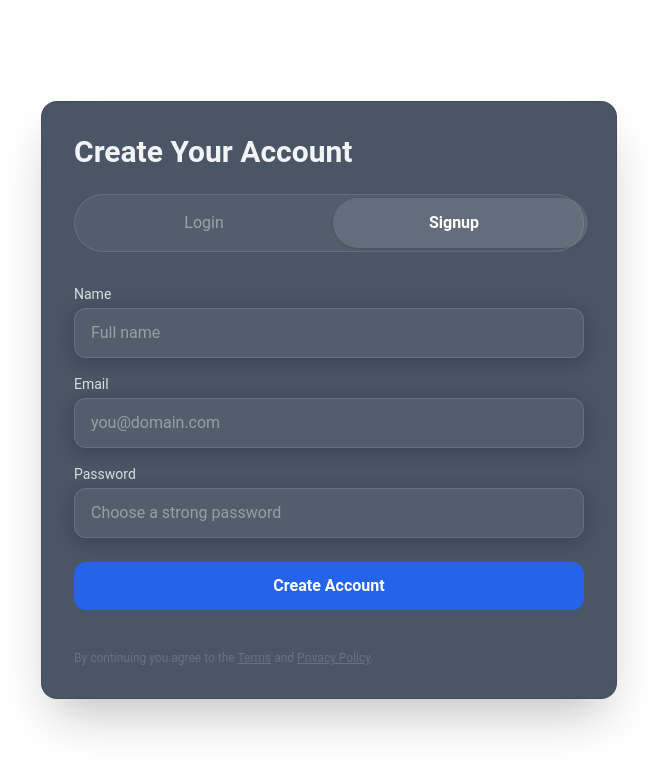
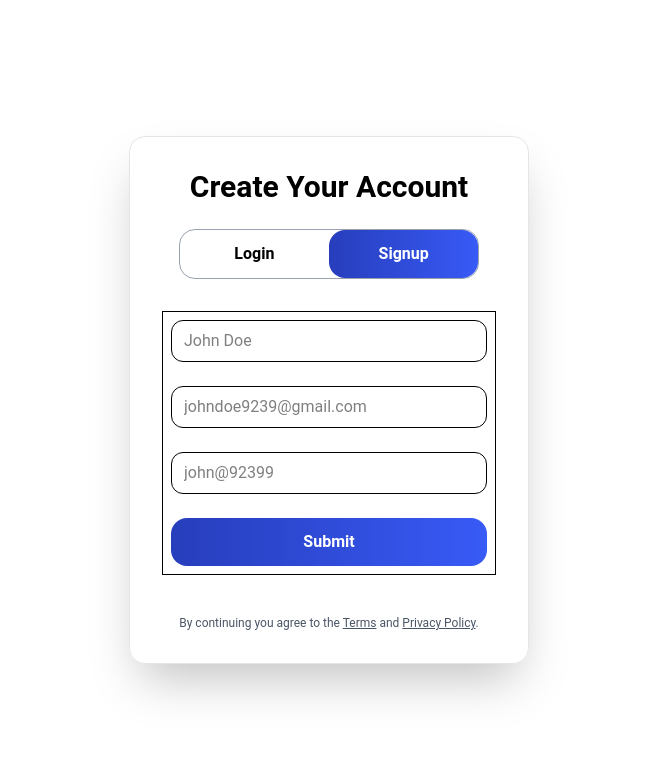
Before and after one commit to DeveloperWide/BuyStro-MERN-APP-, a React (Vite) app in the folder client/: page /register in a window 1280 px wide. Shown: the top 772 px of the page, without its empty margins (311-968 px from the left). Built offline with nearby package versions, Linux system fonts and the light colour scheme.

Commit message:
Updated code

```diff
--- a/client/package.json
+++ b/client/package.json
@@ -11,6 +11,7 @@
   },
   "dependencies": {
     "@tailwindcss/vite": "^4.1.14",
+    "axios": "^1.12.2",
     "react": "^19.1.1",
     "react-dom": "^19.1.1",
     "react-router": "^7.9.4",
--- a/client/src/App.jsx
+++ b/client/src/App.jsx
@@ -3,6 +3,7 @@ import { Route, Routes } from 'react-router';
 import AuthLayout from './pages/AuthLayout.jsx';
 import Login from './components/Login.jsx';
 import Register from './components/Register.jsx';
+import GetMe from './pages/GetMe.jsx';
 
 const App = () => {
   return (
@@ -11,6 +12,7 @@ const App = () => {
         <Route path="login" element={<Login />} />
         <Route path="register" element={<Register />} />
       </Route>
+      <Route path='/me' element={<GetMe />}/>
     </Routes>
   );
 };
--- a/client/src/components/AuthForm.jsx
+++ /dev/null
@@ -1,47 +0,0 @@
-// AuthForm.jsx
-import React from 'react';
-
-const AuthForm = ({
-  fields = [], // [{name, type, placeholder, autoComplete}]
-  onSubmit,
-  submitLabel = 'Submit',
-  variant = 'neon', // 'neon' | 'soft' | 'gradient'
-  extraNode = null,
-}) => {
-  return (
-    <form
-      onSubmit={(e) => {
-        e.preventDefault();
-        const formData = new FormData(e.target);
-        const obj = {};
-        for (let [k, v] of formData.entries()) obj[k] = v;
-        onSubmit(obj);
-      }}
-      className="flex flex-col gap-4"
-    >
-      {fields.map((f) => (
-        <div key={f.name} className="flex flex-col">
-          <label className="text-white/80 text-sm mb-1 capitalize">
-            {f.name}
-          </label>
-          <input
-            name={f.name}
-            type={f.type || 'text'}
-            autoComplete={f.autoComplete || 'off'}
-            placeholder={f.placeholder || ''}
-            required={f.required ?? true}
-            className="glass-input px-4 py-3 rounded-xl border border-white/10 placeholder-white/50 focus:outline-none transition-shadow"
-          />
-        </div>
-      ))}
-
-      {extraNode}
-
-      <button type="submit" className="btn-blue w-full py-3 rounded-xl mt-2">
-        {submitLabel}
-      </button>
-    </form>
-  );
-};
-
-export default AuthForm;
--- a/client/src/components/Login.jsx
+++ b/client/src/components/Login.jsx
@@ -1,49 +1,59 @@
-// Login.jsx
-import React from 'react';
-import AuthForm from './AuthForm';
+import axios from 'axios';
+import { useState } from 'react';
 
 const Login = () => {
-  const handleLogin = (data) => {
-    // replace with real login logic / API call
-    console.log('Login data:', data);
-    alert('Logged in (demo). Check console for payload.');
+  const [formData, setFormData] = useState({
+    email: "",
+    password: "",
+  });
+
+  const onChangeHandler = (e) => {
+    setFormData((prevFormData) => {
+      return { ...prevFormData, [e.target.name]: e.target.value };
+    });
+  };
+
+  const onSubmitHandler = (e) => {
+    e.preventDefault();
+    axios
+      .post("/api/auth/login", formData)
+      .then((res) => {
+        console.log(res.data);
+        localStorage.setItem('token' , res.data.token);
+      })
+      .catch((err) => {
+        console.log(err);
+      });
   };
 
   return (
-    <div>
-      <AuthForm
-        fields={[
-          {
-            name: 'email',
-            type: 'email',
-            placeholder: 'you@domain.com',
-            autoComplete: 'email',
-          },
-          {
-            name: 'password',
-            type: 'password',
-            placeholder: 'Your strong password',
-            autoComplete: 'current-password',
-          },
-        ]}
-        onSubmit={handleLogin}
-        submitLabel="Login"
-        variant="neon"
-        extraNode={
-          <div className="flex items-center justify-between text-xs text-white/70 mt-1">
-            <label className="flex items-center gap-2">
-              <input
-                type="checkbox"
-                name="remember"
-                className="accent-white/90"
-              />{' '}
-              Remember me
-            </label>
-          </div>
-        }
+    <form className='p-2' onSubmit={onSubmitHandler}>
+      <input
+      type="email"
+      name='email'
+      placeholder='johndoe9239@gmail.com'
+      className='email'
+      onChange={onChangeHandler}
+      value={formData.email}
       />
-    </div>
-  );
-};
 
-export default Login;
+      <br />
+      <br />
+
+      <input
+      type="password"
+      name='password'
+      placeholder='john@92399'
+      className='password'
+      onChange={onChangeHandler}
+      value={formData.password}
+      />
+
+      <br />
+      <br />
+      <button className='btn'>Submit</button>
+    </form>
+  )
+}
+
+export default Login
--- a/client/src/components/Register.jsx
+++ b/client/src/components/Register.jsx
@@ -1,42 +1,71 @@
-// Register.jsx
-import React from 'react';
-import AuthForm from './AuthForm';
+import axios from "axios";
+import { useState } from "react";
 
 const Register = () => {
-  const handleRegister = (data) => {
-    // replace with real register logic / API call
-    console.log('Register data:', data);
-    alert('Registered (demo). Check console for payload.');
+  const [formData, setFormData] = useState({
+    name: "",
+    email: "",
+    password: "",
+  });
+
+  const onChangeHandler = (e) => {
+    setFormData((prevFormData) => {
+      return { ...prevFormData, [e.target.name]: e.target.value };
+    });
+  };
+
+  const onSubmitHandler = (e) => {
+    e.preventDefault();
+    axios
+      .post("/api/auth/signup", formData)
+      .then((res) => {
+        console.log(res.data);
+        localStorage.setItem('token' , res.data.token);
+      })
+      .catch((err) => {
+        console.log(err);
+      });
   };
 
   return (
-    <div>
-      <AuthForm
-        fields={[
-          {
-            name: 'name',
-            type: 'text',
-            placeholder: 'Full name',
-            autoComplete: 'name',
-          },
-          {
-            name: 'email',
-            type: 'email',
-            placeholder: 'you@domain.com',
-            autoComplete: 'email',
-          },
-          {
-            name: 'password',
-            type: 'password',
-            placeholder: 'Choose a strong password',
-            autoComplete: 'new-password',
-          },
-        ]}
-        onSubmit={handleRegister}
-        submitLabel="Create Account"
-        variant="neon"
+    <form className="p-2" onSubmit={onSubmitHandler}>
+      <input
+        type="name"
+        name="name"
+        placeholder="John Doe"
+        className="name"
+        onChange={onChangeHandler}
+        value={formData.name}
       />
-    </div>
+
+      <br />
+      <br />
+
+      <input
+        type="email"
+        name="email"
+        placeholder="johndoe9239@gmail.com"
+        className="email"
+        onChange={onChangeHandler}
+        value={formData.email}
+      />
+
+      <br />
+      <br />
+
+      <input
+        type="password"
+        name="password"
+        placeholder="john@92399"
+        className="password"
+        onChange={onChangeHandler}
+        value={formData.password}
+      />
+
+      <br />
+      <br />
+      <button className="btn">Submit</button>
+    </form>
   );
 };
 
--- a/client/src/index.css
+++ b/client/src/index.css
@@ -8,3 +8,12 @@
 body {
   @apply font-poppins;
 }
+
+
+input {
+ @apply border rounded-xl py-2 px-3 outline-none w-full;
+}
+
+.btn {
+    @apply w-full py-3 px-2 bg-gradient-to-r from-[#273EBC] to-[#385AF6] text-white font-bold rounded-2xl cursor-pointer
+}
--- a/client/src/pages/AuthLayout.jsx
+++ b/client/src/pages/AuthLayout.jsx
@@ -1,11 +1,8 @@
 // AuthLayout.jsx
-import React from 'react';
 import { Link, Outlet, useLocation } from 'react-router';
-import './auth.css';
 
 const AuthLayout = () => {
   const location = useLocation();
-
   const getTitle = () => {
     if (location.pathname === '/login') return 'Welcome Back';
     if (location.pathname === '/register') return 'Create Your Account';
@@ -15,23 +12,22 @@ const AuthLayout = () => {
   const active = (path) => location.pathname === path;
 
   return (
-    <div className="min-h-screen flex items-center justify-center bg-white p-6">
-      <div className="auth-card relative w-full max-w-xl mx-auto rounded-2xl overflow-hidden shadow-2xl border border-black/10 backdrop-blur-xl bg-gray-600 animate-fadeIn">
-        <div className="w-full p-8 flex flex-col gap-6">
+    <div className="min-h-screen flex items-center justify-center p-6">
+      <div className="auth-card relative w-full max-w-[400px] mx-auto rounded-2xl overflow-hidden shadow-2xl border border-black/10 backdrop-blur-xl animate-fadeIn">
+        <div className="w-full p-8 flex flex-col justify-center items-center gap-6">
           {/* Title */}
-          <h2 className="text-2xl md:text-3xl font-semibold text-gray-100">
+          <h2 className="text-2xl md:text-3xl font-semibold">
             {getTitle()}
           </h2>
 
           {/* Tabs */}
-          <div className="relative w-full">
-            <div className="tabs flex rounded-full bg-white/5 p-1 border border-white/10">
+          <div className="relative w-[100%] md:w-[90%]">
+            <div className="tabs flex rounded-2xl border border-gray-400">
               <Link
                 to="/login"
-                className={`tab flex-1 text-center py-3 rounded-full transition-all text-sm md:text-base ${
-                  active('/login')
-                    ? 'text-white font-semibold'
-                    : 'text-gray-400'
+                className={`tab flex-1 text-center py-3 font-bold rounded-2xl transition-all text-sm md:text-base ${active('/login') ?
+                  'bg-gradient-to-r from-[#273EBC] to-[#385AF6] text-white'
+                  : ''
                 }`}
               >
                 Login
@@ -39,10 +35,9 @@ const AuthLayout = () => {
 
               <Link
                 to="/register"
-                className={`tab flex-1 text-center py-3 rounded-full transition-all text-sm md:text-base ${
-                  active('/register')
-                    ? 'text-white font-semibold'
-                    : 'text-gray-400'
+                className={`tab flex-1 text-center py-3 font-bold rounded-2xl transition-all text-sm md:text-base ${active('/register') ?
+                  'bg-gradient-to-r from-[#273EBC] to-[#385AF6] text-white'
+                  : ''
                 }`}
               >
                 Signup
@@ -50,31 +45,25 @@ const AuthLayout = () => {
             </div>
 
             {/* Sliding underline */}
-            <div
-              className={`underline absolute top-1 left-1 h-10 rounded-full bg-white/10 shadow-sm transition-transform duration-400 ${
-                active('/login')
-                  ? 'translate-x-0 w-1/2'
-                  : 'translate-x-full w-1/2'
-              }`}
-              aria-hidden="true"
-              style={{ width: '50%' }}
-            />
           </div>
 
           {/* Outlet or info */}
           {location.pathname === '/' ? (
-            <p className="text-gray-300 text-sm">
+            <>
+            <h1 className='text-xl text-gray-700 font-bold capitalize'>Welcome to BuyStro</h1>
+            <p className="text-gray-600 text-sm">
               Click <span className="font-semibold">Signup</span> or{' '}
               <span className="font-semibold">Login</span> to continue.
             </p>
+            </>
           ) : (
-            <div className="mt-2">
+            <div className="mt-2 w-[100%] border">
               <Outlet />
             </div>
           )}
 
           {/* Footer */}
-          <div className="text-xs text-gray-500 mt-4">
+          <div className="text-xs text-gray-600 mt-4">
             By continuing you agree to the{' '}
             <span className="underline">Terms</span> and{' '}
             <span className="underline">Privacy Policy</span>.
--- a/client/src/pages/auth.css
+++ /dev/null
@@ -1,164 +0,0 @@
-/* auth.css - load from AuthLayout.jsx (import './auth.css') */
-
-/* Animations */
-@keyframes fadeIn {
-  from {
-    opacity: 0;
-    transform: translateY(6px) scale(0.995);
-  }
-  to {
-    opacity: 1;
-    transform: translateY(0) scale(1);
-  }
-}
-.animate-fadeIn {
-  animation: fadeIn 420ms cubic-bezier(0.2, 0.9, 0.3, 1) both;
-}
-
-/* Glass input style */
-.glass-input {
-  background: rgba(255, 255, 255, 0.03);
-  color: white;
-  box-shadow: inset 0 1px 0 rgba(255, 255, 255, 0.02),
-    0 4px 18px rgba(10, 10, 20, 0.25);
-  border: 1px solid rgba(255, 255, 255, 0.06);
-  backdrop-filter: blur(6px);
-}
-.glass-input::placeholder {
-  color: rgba(255, 255, 255, 0.45);
-}
-.glass-input:focus {
-  box-shadow: 0 6px 28px rgba(0, 0, 0, 0.5), 0 0 0 4px rgba(59, 130, 246, 0.12);
-  border-color: rgba(59, 130, 246, 0.6);
-}
-
-/* Underline slider */
-.underline {
-  pointer-events: none;
-  top: 4px;
-  height: calc(100% - 8px);
-  left: 4px;
-  width: calc(50% - 8px);
-  border-radius: 9999px;
-  z-index: 0;
-  transform: translateX(0);
-  transition: transform 320ms cubic-bezier(0.2, 0.9, 0.3, 1), width 200ms ease;
-}
-
-/* Buttons */
-.btn-neon {
-  background: linear-gradient(
-    90deg,
-    rgba(59, 130, 246, 0.14),
-    rgba(59, 130, 246, 0.22)
-  );
-  border: 1px solid rgba(59, 130, 246, 0.35);
-  color: white;
-  box-shadow: 0 8px 30px rgba(59, 130, 246, 0.12),
-    inset 0 -2px 0 rgba(255, 255, 255, 0.02);
-}
-.btn-neon:hover {
-  transform: translateY(-2px);
-  box-shadow: 0 10px 40px rgba(59, 130, 246, 0.18),
-    0 0 36px rgba(59, 130, 246, 0.06);
-}
-
-/* soft white */
-.btn-soft {
-  background: rgba(255, 255, 255, 0.08);
-  border: 1px solid rgba(255, 255, 255, 0.12);
-  color: white;
-  box-shadow: 0 6px 18px rgba(0, 0, 0, 0.35);
-}
-.btn-soft:hover {
-  transform: translateY(-2px);
-}
-
-/* gradient */
-.btn-gradient {
-  background: linear-gradient(90deg, #6d28d9, #3b82f6);
-  border: none;
-  color: white;
-  box-shadow: 0 8px 30px rgba(59, 130, 246, 0.14);
-}
-.btn-gradient:hover {
-  transform: translateY(-2px);
-}
-
-/* small decorative circle */
-.glass-circle {
-  background: linear-gradient(
-    180deg,
-    rgba(255, 255, 255, 0.06),
-    rgba(255, 255, 255, 0.02)
-  );
-  border: 1px solid rgba(255, 255, 255, 0.06);
-  box-shadow: 0 6px 30px rgba(6, 6, 23, 0.6);
-}
-
-/* responsive tweaks */
-@media (max-width: 768px) {
-  .underline {
-    top: 6px;
-    left: 6px;
-    width: calc(50% - 12px);
-  }
-}
-
-/* Fade animation */
-@keyframes fadeIn {
-  from {
-    opacity: 0;
-    transform: translateY(6px);
-  }
-  to {
-    opacity: 1;
-    transform: translateY(0);
-  }
-}
-.animate-fadeIn {
-  animation: fadeIn 400ms ease-out both;
-}
-
-/* Input glass style */
-.glass-input {
-  background: rgba(255, 255, 255, 0.05);
-  color: #f5f5f5;
-  border: 1px solid rgba(255, 255, 255, 0.12);
-  backdrop-filter: blur(6px);
-  transition: 0.2s ease;
-}
-.glass-input::placeholder {
-  color: rgba(255, 255, 255, 0.4);
-}
-.glass-input:focus {
-  border-color: rgba(59, 130, 246, 0.6);
-  box-shadow: 0 0 0 3px rgba(59, 130, 246, 0.25);
-  outline: none;
-}
-
-/* Sliding underline */
-.underline {
-  pointer-events: none;
-  height: calc(100% - 8px);
-  top: 4px;
-  left: 4px;
-  width: calc(50% - 8px);
-  border-radius: 9999px;
-  transition: 300ms cubic-bezier(0.2, 0.9, 0.3, 1);
-}
-
-/* Blue CTA Button */
-.btn-blue {
-  background: #2563eb;
-  color: white;
-  font-weight: 600;
-  transition: 0.25s;
-}
-.btn-blue:hover {
-  background: #1d4ed8;
-  transform: translateY(-1px);
-}
-.btn-blue:active {
-  transform: scale(0.98);
-}
```
Also changed, not shown: client/src/pages/GetMe.jsx (added, +21 -0 lines), client/vite.config.js (+8 -0 lines), 1 other file (tests, documents, lock files or other folders).
